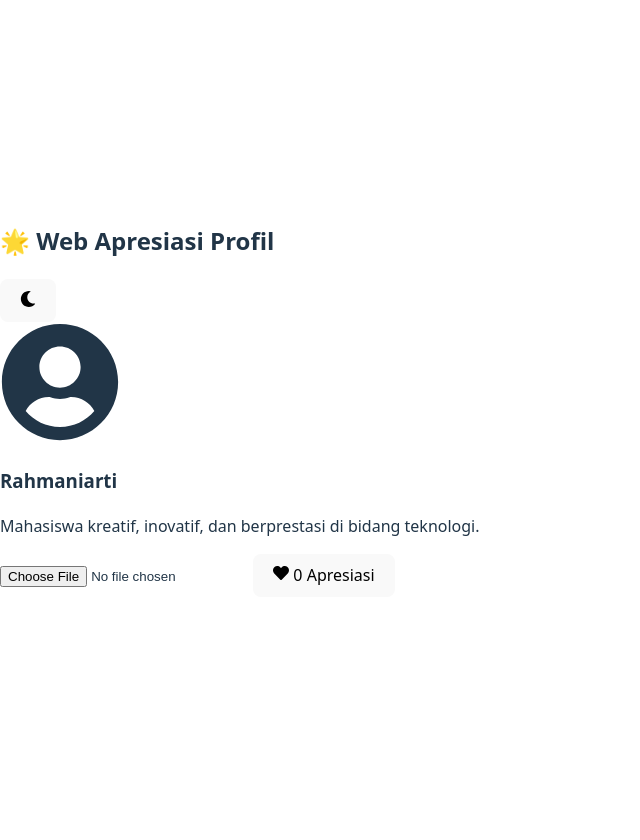
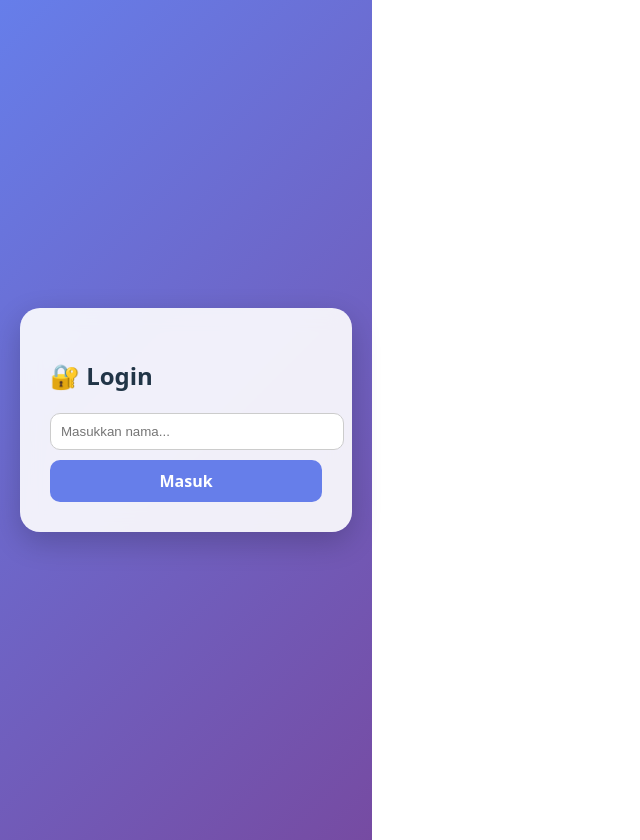
Before and after one commit to r4inn-pixel/web-apresiasi, a React (Vite) app: page / in a window 1280 px wide. Shown: the whole page, without its empty margins (0-640 px from the left). Before the commit the page ends 800 px from the top, so only its background shows below. Built offline with nearby package versions, Linux system fonts and the light colour scheme.

Commit message:
update tampilan modern

```diff
--- a/src/App.jsx
+++ b/src/App.jsx
@@ -1,59 +1,202 @@
 import { useState, useEffect } from "react";
-import { FaHeart, FaMoon, FaSun, FaUserCircle } from "react-icons/fa";
+import { FaHeart, FaUserCircle, FaSignOutAlt } from "react-icons/fa";
 
 function App() {
+  const [user, setUser] = useState(localStorage.getItem("user") || "");
+  const [inputUser, setInputUser] = useState("");
   const [likes, setLikes] = useState(
     Number(localStorage.getItem("likes")) || 0
   );
-  const [darkMode, setDarkMode] = useState(false);
-  const [image, setImage] = useState(null);
+  const [comments, setComments] = useState(
+    JSON.parse(localStorage.getItem("comments")) || []
+  );
+  const [newComment, setNewComment] = useState("");
 
   useEffect(() => {
     localStorage.setItem("likes", likes);
   }, [likes]);
 
-  const handleLike = () => {
-    setLikes((prev) => prev + 1);
-  };
+  useEffect(() => {
+    localStorage.setItem("comments", JSON.stringify(comments));
+  }, [comments]);
 
-  const handleImageUpload = (e) => {
-    const file = e.target.files[0];
-    if (file) {
-      setImage(URL.createObjectURL(file));
+  useEffect(() => {
+    localStorage.setItem("user", user);
+  }, [user]);
+
+  const handleLogin = () => {
+    if (inputUser.trim() !== "") {
+      setUser(inputUser);
     }
   };
 
+  const handleLogout = () => {
+    setUser("");
+    localStorage.removeItem("user");
+  };
+
+  const handleAddComment = () => {
+    if (newComment.trim() !== "") {
+      setComments([...comments, { name: user, text: newComment }]);
+      setNewComment("");
+    }
+  };
+
+  if (!user) {
+    return (
+      <div style={container}>
+        <div style={card}>
+          <h2>🔐 Login</h2>
+          <input
+            type="text"
+            placeholder="Masukkan nama..."
+            value={inputUser}
+            onChange={(e) => setInputUser(e.target.value)}
+            style={input}
+          />
+          <button onClick={handleLogin} style={primaryBtn}>
+            Masuk
+          </button>
+        </div>
+      </div>
+    );
+  }
+
   return (
-    <div className={darkMode ? "container dark" : "container"}>
-      <div className="card">
-        <div className="top">
-          <h2>🌟 Web Apresiasi Profil</h2>
-          <button onClick={() => setDarkMode(!darkMode)} className="iconBtn">
-            {darkMode ? <FaSun /> : <FaMoon />}
+    <div style={container}>
+      <div style={card}>
+        <div style={topBar}>
+          <h2>🌟 Web Apresiasi 🌟</h2>
+          <button onClick={handleLogout} style={logoutBtn}>
+            <FaSignOutAlt />
           </button>
         </div>
 
-        <div className="profile">
-          {image ? (
-            <img src={image} alt="profile" />
-          ) : (
-            <FaUserCircle size={120} />
-          )}
-
-          <h3>Rahmaniarti</h3>
-          <p>
-            Mahasiswa kreatif, inovatif, dan berprestasi di bidang teknologi.
+        <div style={{ textAlign: "center" }}>
+          <FaUserCircle size={100} color="#667eea" />
+          <h3 style={{ marginTop: "10px" }}>Rahmaniarti</h3>
+          <p style={{ color: "#555" }}>
+            Mahasiswa kreatif dan inovatif di bidang teknologi.
           </p>
 
-          <input type="file" onChange={handleImageUpload} />
+          <p style={{ marginTop: "10px" }}>
+            Login sebagai: <b>{user}</b>
+          </p>
 
-          <button onClick={handleLike} className="likeBtn">
-            <FaHeart /> {likes} Apresiasi
+          <button
+            onClick={() => setLikes(likes + 1)}
+            style={likeBtn}
+          >
+            <FaHeart /> {likes}
           </button>
+        </div>
+
+        <hr style={{ margin: "25px 0" }} />
+
+        <h3>💬 Komentar</h3>
+
+        <div style={commentBox}>
+          <input
+            type="text"
+            placeholder="Tulis komentar..."
+            value={newComment}
+            onChange={(e) => setNewComment(e.target.value)}
+            style={input}
+          />
+          <button onClick={handleAddComment} style={primaryBtn}>
+            Kirim
+          </button>
+        </div>
+
+        <div style={{ marginTop: "15px" }}>
+          {comments.map((c, index) => (
+            <div key={index} style={commentItem}>
+              <b>{c.name}</b>
+              <p style={{ margin: "5px 0 0 0" }}>{c.text}</p>
+            </div>
+          ))}
         </div>
       </div>
     </div>
   );
 }
 
+/* ===== MODERN STYLE ===== */
+
+const container = {
+  minHeight: "100vh",
+  display: "flex",
+  justifyContent: "center",
+  alignItems: "center",
+  background: "linear-gradient(135deg, #667eea, #764ba2)",
+  padding: "20px"
+};
+
+const card = {
+  background: "rgba(255,255,255,0.9)",
+  backdropFilter: "blur(10px)",
+  padding: "30px",
+  borderRadius: "20px",
+  width: "100%",
+  maxWidth: "400px",
+  boxShadow: "0 10px 30px rgba(0,0,0,0.2)"
+};
+
+const input = {
+  padding: "10px",
+  width: "100%",
+  borderRadius: "10px",
+  border: "1px solid #ccc",
+  marginBottom: "10px"
+};
+
+const primaryBtn = {
+  padding: "10px",
+  width: "100%",
+  borderRadius: "10px",
+  border: "none",
+  background: "#667eea",
+  color: "white",
+  cursor: "pointer",
+  fontWeight: "bold"
+};
+
+const likeBtn = {
+  padding: "10px 20px",
+  borderRadius: "50px",
+  border: "none",
+  background: "#ff4d6d",
+  color: "white",
+  cursor: "pointer",
+  fontSize: "16px",
+  marginTop: "10px",
+  transition: "0.3s"
+};
+
+const logoutBtn = {
+  background: "transparent",
+  border: "none",
+  cursor: "pointer",
+  fontSize: "18px"
+};
+
+const commentBox = {
+  display: "flex",
+  flexDirection: "column"
+};
+
+const commentItem = {
+  background: "#f4f4f4",
+  padding: "10px",
+  borderRadius: "10px",
+  marginBottom: "10px"
+};
+
+const topBar = {
+  display: "flex",
+  justifyContent: "space-between",
+  alignItems: "center",
+  marginBottom: "20px"
+};
+
 export default App;
```
